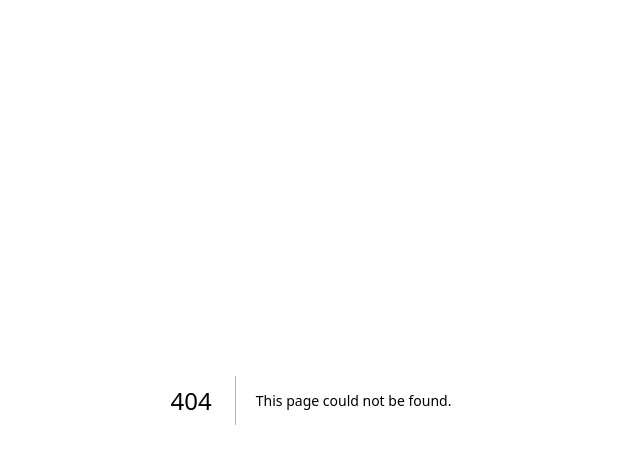
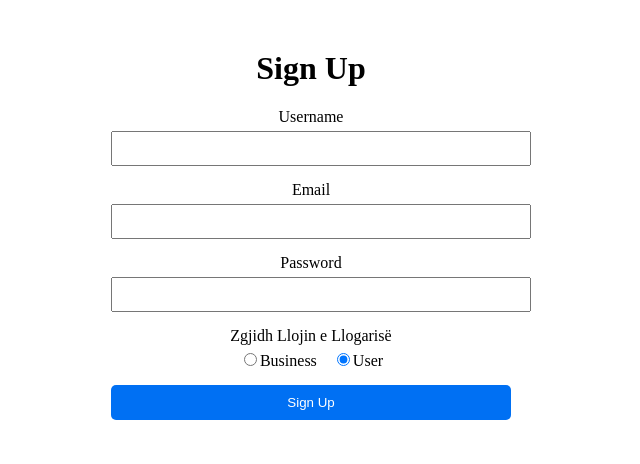
Before and after one commit to ekoman007/Web-TimeFlow, a Next.js app: page /singup in a window 1280 px wide. Before the commit this address had no page. Shown: the top 464 px of the page, without its empty margins (329-969 px from the left). Built offline with nearby package versions, Linux system fonts and the light colour scheme.

Commit message:
split dashboard adn use localstore for accesstoken

```diff
--- a/package.json
+++ b/package.json
@@ -12,7 +12,8 @@
     "axios": "^1.8.4",
     "next": "15.3.1",
     "react": "^19.0.0",
-    "react-dom": "^19.0.0"
+    "react-dom": "^19.0.0",
+    "react-toastify": "^11.0.5"
   },
   "devDependencies": {
     "@tailwindcss/postcss": "^4",
--- /dev/null
+++ b/src/app/singup/page.tsx
@@ -0,0 +1,140 @@
+"use client";
+
+import { useState } from "react";
+import axios from "axios";
+import { useRouter } from "next/navigation";
+import { toast, ToastContainer } from "react-toastify";  // Importoni React Toastify
+import "react-toastify/dist/ReactToastify.css";  // Importoni CSS për Toastify
+
+export default function SignUpPage() {
+  const [username, setUsername] = useState("");
+  const [email, setEmail] = useState("");
+  const [password, setPassword] = useState("");
+  const [isBusiness, setIsBusiness] = useState(false);  // Përdoruesi mund të zgjedhë Business apo User
+  const [loading, setLoading] = useState(false);
+  const router = useRouter();
+
+  // Funksioni për dërgimin e të dhënave të formularit
+  const handleSignUp = async (e: React.FormEvent) => {
+    e.preventDefault();
+
+    setLoading(true);
+
+    const userData = {
+      username,
+      email,
+      password,
+      isBusiness,  // Dërgojmë vetëm një vlerë të thjeshtë për të treguar nëse është Business apo User
+    };
+
+    try {
+      // Thirrja e API për regjistrim
+      const response = await axios.post("/api/ApplicationUser/create", userData);
+
+      // Kontrollo nëse regjistrimi ka qenë i suksesshëm
+      if (response.status === 200 && response.data.success) {
+        // Tregoni një popup për sukses
+        toast.success("Regjistrimi ishte i suksesshëm! Të lutem logohu.");
+
+        // Pritni disa sekonda dhe pastaj drejto te login
+        setTimeout(() => {
+          router.push("/login");
+        }, 3000);  // Pas 3 sekondash do të drejtoni përdoruesin në login
+      } else if (response.status === 200 && !response.data.success) {
+        // Nëse ka një mesazh gabimi nga backend (p.sh. përdoruesi ekziston)
+        toast.error(response.data.message); // Tregon mesazhin e gabimit
+      }
+    } catch (err) {
+      // Gabimi në rastin e kërkesës API
+      toast.error("Ka ndodhur një gabim gjatë regjistrimit. Provoni përsëri.");
+    } finally {
+      setLoading(false);
+    }
+  };
+
+  return (
+    <main style={{ textAlign: "center", marginTop: "50px" }}>
+      <h1>Sign Up</h1>
+      <form onSubmit={handleSignUp} style={{ maxWidth: "400px", margin: "0 auto" }}>
+        <div style={{ marginBottom: "15px" }}>
+          <label htmlFor="username" style={{ display: "block" }}>Username</label>
+          <input
+            type="text"
+            id="username"
+            value={username}
+            onChange={(e) => setUsername(e.target.value)}
+            required
+            style={{ padding: "8px", width: "100%", marginTop: "5px" }}
+          />
+        </div>
+
+        <div style={{ marginBottom: "15px" }}>
+          <label htmlFor="email" style={{ display: "block" }}>Email</label>
+          <input
+            type="email"
+            id="email"
+            value={email}
+            onChange={(e) => setEmail(e.target.value)}
+            required
+            style={{ padding: "8px", width: "100%", marginTop: "5px" }}
+          />
+        </div>
+
+        <div style={{ marginBottom: "15px" }}>
+          <label htmlFor="password" style={{ display: "block" }}>Password</label>
+          <input
+            type="password"
+            id="password"
+            value={password}
+            onChange={(e) => setPassword(e.target.value)}
+            required
+            style={{ padding: "8px", width: "100%", marginTop: "5px" }}
+          />
+        </div>
+
+        <div style={{ marginBottom: "15px" }}>
+          <label style={{ display: "block" }}>Zgjidh Llojin e Llogarisë</label>
+          <div style={{ marginTop: "5px" }}>
+            <label>
+              <input
+                type="radio"
+                value="business"
+                checked={isBusiness}
+                onChange={() => setIsBusiness(true)}
+              />
+              Business
+            </label>
+            <label style={{ marginLeft: "15px" }}>
+              <input
+                type="radio"
+                value="user"
+                checked={!isBusiness}
+                onChange={() => setIsBusiness(false)}
+              />
+              User
+            </label>
+          </div>
+        </div>
+
+        <button
+          type="submit"
+          disabled={loading}
+          style={{
+            padding: "10px 20px",
+            backgroundColor: "#0070f3",
+            color: "white",
+            border: "none",
+            borderRadius: "5px",
+            cursor: "pointer",
+            width: "100%",
+          }}
+        >
+          {loading ? "Regjistrohem..." : "Sign Up"}
+        </button>
+      </form>
+
+      {/* Këtu vendosni komponentin e ToastContainer */}
+      <ToastContainer />
+    </main>
+  );
+}
```
Also changed, not shown: src/app/business-dashboard/page.tsx (added, +20 -0 lines), src/app/dashboard/page.tsx (+13 -4 lines), src/app/login/page.tsx (+24 -5 lines), src/app/page.tsx (+19 -1 lines), src/app/user-dashboard/page.tsx (added, +20 -0 lines), src/middleware.ts (+8 -6 lines), src/services/refreshToken.ts (added, +23 -0 lines), src/app/singup/page.css (added), 1 other file (tests, documents, lock files or other folders).
